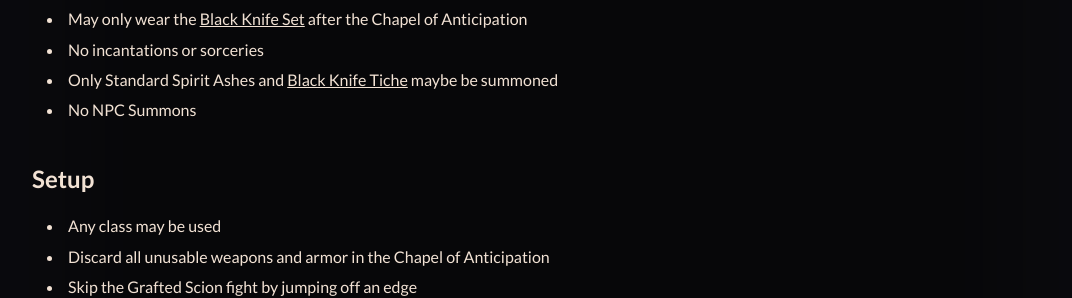
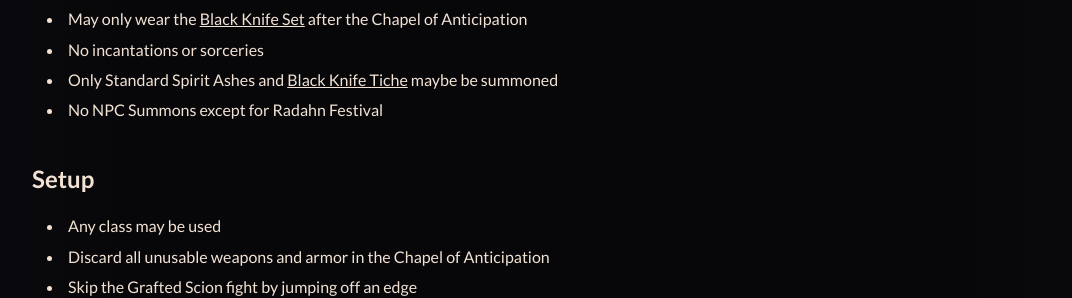
Before and after one commit to notoriousb1t/tarnishedtrials, a Jekyll site: the page built from docs/_challenges/shadow_of_the_black_knives.md, in a window 1280 px wide. Shown: the part 727-1025 px from the top of the page, without its empty margins (96-1168 px from the left). Built offline with Jekyll 4.4.1, drawn with Linux system fonts in a browser that asks for light colours.

Commit message:
remove no npc summons for black knives, it is a little too mean

```diff
--- a/docs/_challenges/shadow_of_the_black_knives.md
+++ b/docs/_challenges/shadow_of_the_black_knives.md
@@ -50,7 +50,7 @@
 - May only wear the [Black Knife Set](https://eldenring.wiki.fextralife.com/Black+Knife+Set){:target="_blank"} after the Chapel of Anticipation
 - No incantations or sorceries
 - Only Standard Spirit Ashes and [Black Knife Tiche](https://eldenring.wiki.fextralife.com/Black+Knife+Tiche+Ashes){:target="_blank"} maybe be summoned
-- No NPC Summons
+- No NPC Summons except for Radahn Festival
 
 ## Setup
 
```
